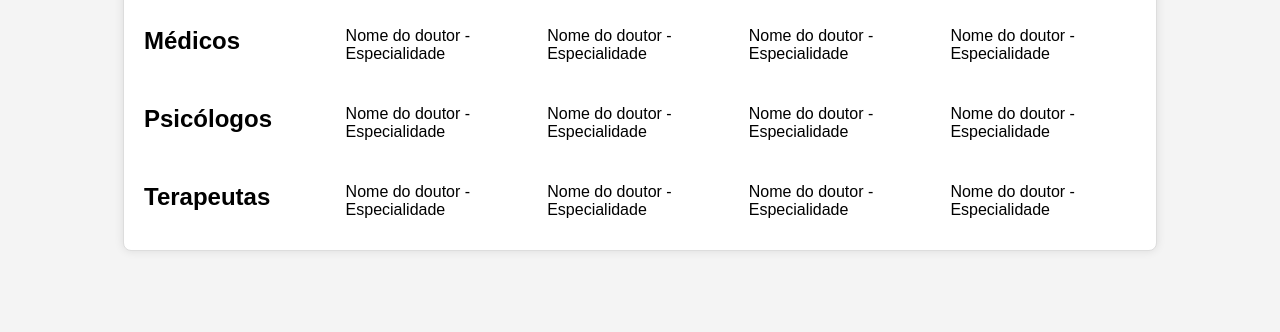
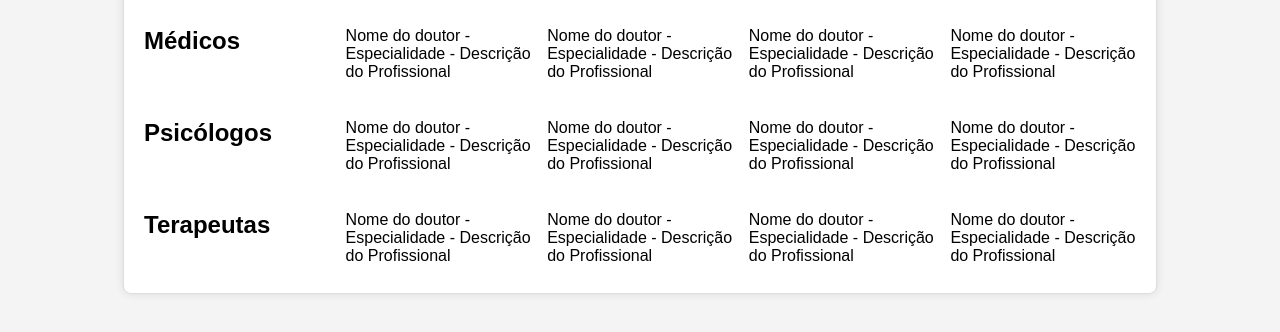
Before and after one commit to prof-ber/PI1-202400002, a plain HTML site: page docs/profissionais.html in a window 1280 px wide. Shown: the part 598-930 px from the top of the page. Before the commit the page ends 889 px from the top, so only its background shows below. Drawn offline with Linux system fonts and the light colour scheme; a web font is replaced by a local one.

Commit message:
atualizaçao

```diff
--- a/docs/profissionais.html
+++ b/docs/profissionais.html
@@ -257,30 +257,30 @@ columns: 5;
     <div class="categoria">
         <h2>Médicos</h2>
         <ul>
-            <li>Nome do doutor - Especialidade</li>
-            <li>Nome do doutor - Especialidade</li>
-            <li>Nome do doutor - Especialidade</li>
-            <li>Nome do doutor - Especialidade</li>
+            <li>Nome do doutor - Especialidade - Descrição do Profissional</li>
+            <li>Nome do doutor - Especialidade - Descrição do Profissional</li>
+            <li>Nome do doutor - Especialidade - Descrição do Profissional</li>
+            <li>Nome do doutor - Especialidade - Descrição do Profissional</li>
         </ul>
     </div>
 
     <div class="categoria">
         <h2>Psicólogos</h2>
         <ul>
-            <li> Nome do doutor - Especialidade</li>
-            <li>Nome do doutor - Especialidade</li>
-            <li>Nome do doutor - Especialidade</li>
-            <li>Nome do doutor - Especialidade</li>
+            <li>Nome do doutor - Especialidade - Descrição do Profissional</li>
+            <li>Nome do doutor - Especialidade - Descrição do Profissional</li>
+            <li>Nome do doutor - Especialidade - Descrição do Profissional</li>
+            <li>Nome do doutor - Especialidade - Descrição do Profissional</li>
         </ul>
     </div>
 
     <div class="categoria">
         <h2>Terapeutas</h2>
         <ul>
-            <li>Nome do doutor - Especialidade</li>
-            <li>Nome do doutor - Especialidade</li>
-            <li>Nome do doutor - Especialidade</li>
-            <li>Nome do doutor - Especialidade</li>
+            <li>Nome do doutor - Especialidade - Descrição do Profissional</li>
+            <li>Nome do doutor - Especialidade - Descrição do Profissional</li>
+            <li>Nome do doutor - Especialidade - Descrição do Profissional</li>
+            <li>Nome do doutor - Especialidade - Descrição do Profissional</li>
         </ul>
     </div>
 
--- a/docs/simples.css
+++ b/docs/simples.css
@@ -54,10 +54,8 @@ form label{
 form input, form textarea{
     width: 100%;
     padding: 10px;
-    background: #333;
-    color: #fff;
-    border: none;
-    cursor: pointer;
+    margin-bottom: 10px;
+    border: 1px solid #ddd;
     border-radius: 5px;
 }
 form button{
```
Also changed, not shown: docs/palestras.html (+1 -1 lines).
